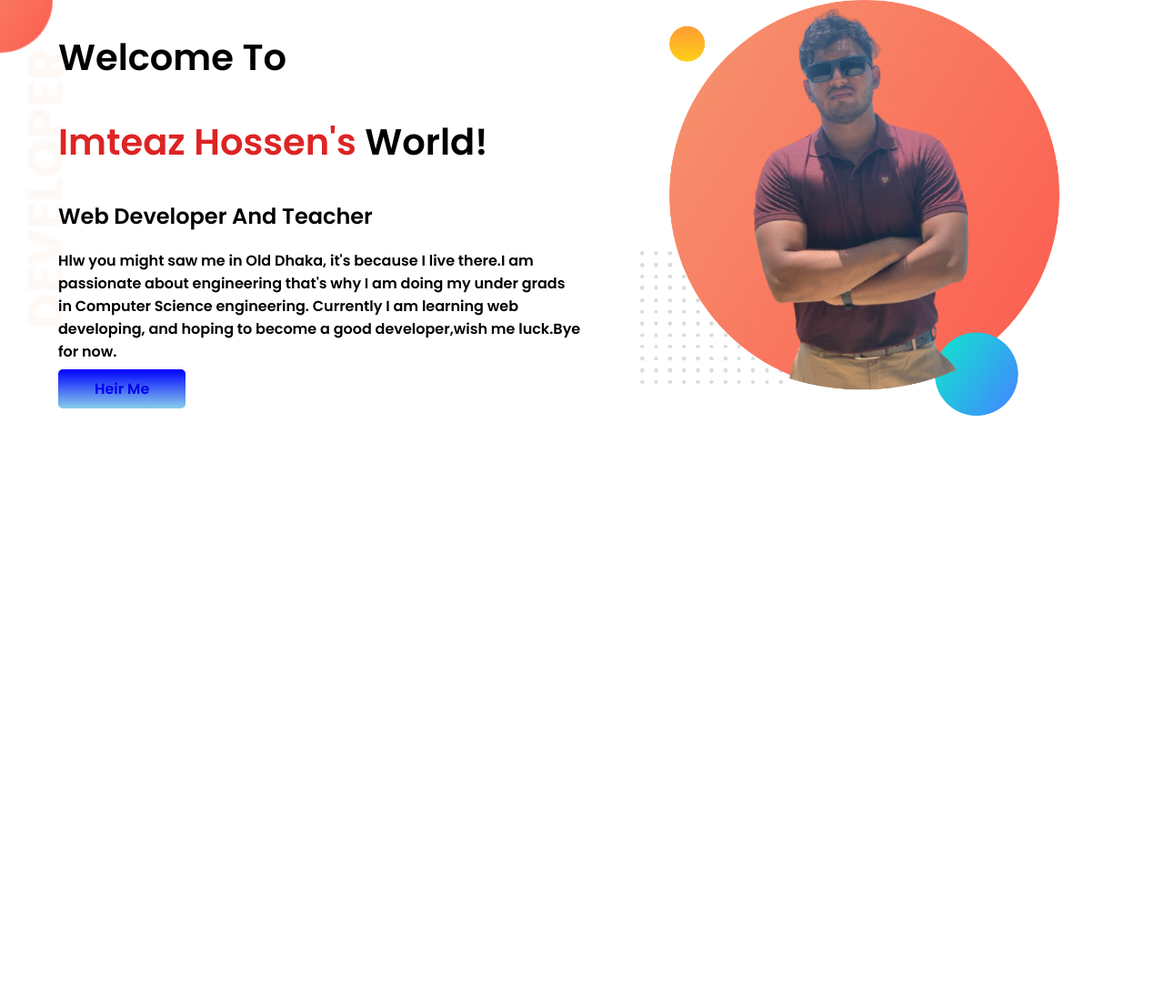
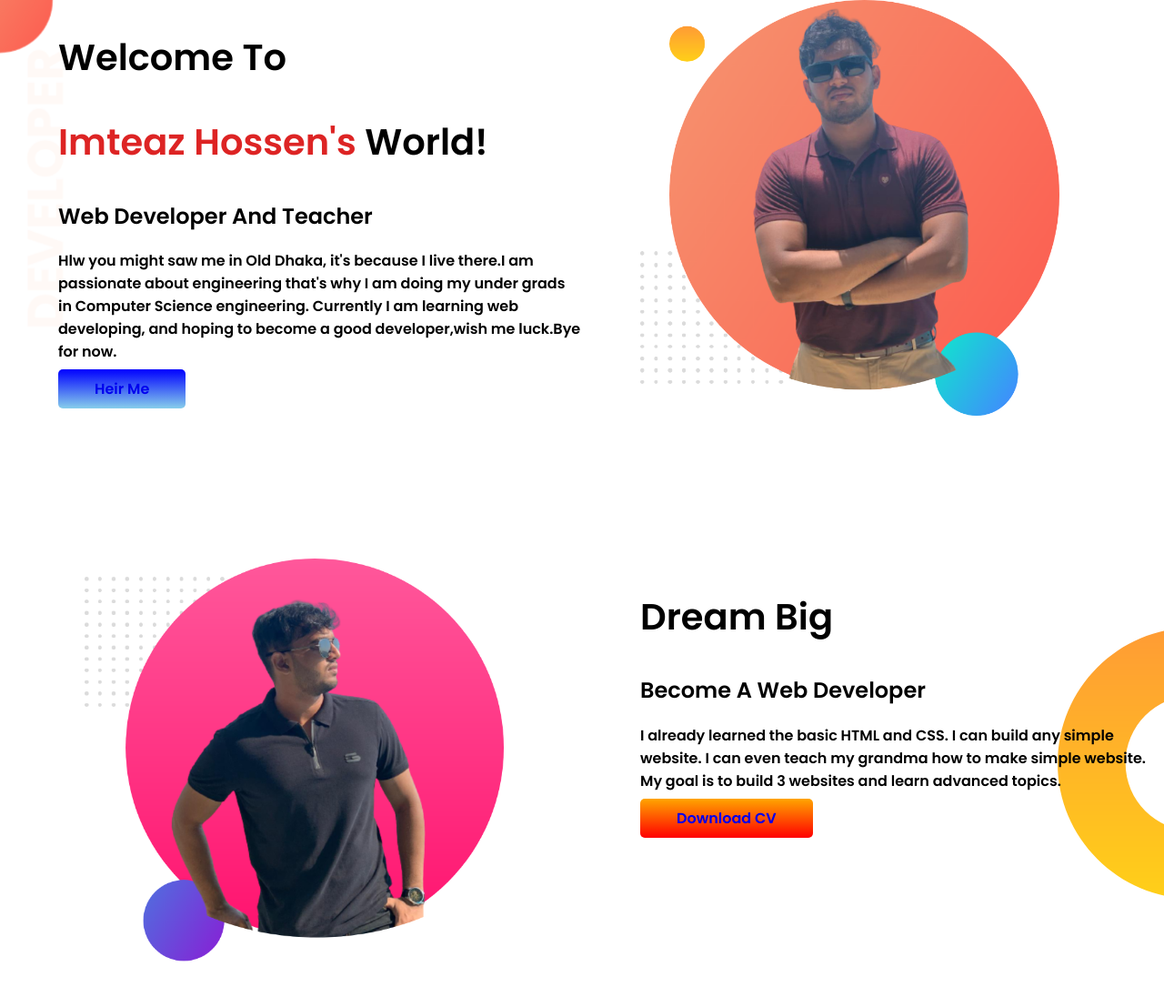
Before and after one commit to Imteazhossen/My-personal-portfolio, a plain HTML site: page index.html in a window 1280 px wide. Shown: the whole page at 91% size. Before the commit the page ends 800 px from the top, so only its background shows below. Drawn offline with Linux system fonts and the light colour scheme.

Commit message:
added section2

```diff
--- a/index.html
+++ b/index.html
@@ -21,6 +21,17 @@
     <img src="images/my-bg.png" alt="">
     </div>
     </Section>
+    <section class="two">
+        <div class="half-weidth">
+            <img class="half-weidth" src="images/my-bg2.png" alt="">
+        </div>
+        <div class="half-weidth">
+            <h1>Dream Big</h1>
+            <h2>Become A Web Developer</h2>
+            <p>I already learned the basic HTML and CSS. I can build any simple website. I can even teach my grandma how to make simple website. My goal is to build 3 websites and learn advanced topics.</p>
+            <a class="link-button2" href="https://www.facebook.com/Jade-Lifestyle-101256269074554">Download CV</a>
+        </div>
+    </section>
 </head>
 <body>
 
--- a/style.css
+++ b/style.css
@@ -11,6 +11,7 @@ margin: 0%;
 }
  section{
      display: flex;
+     margin-bottom: 150px;
  }
  .half-weidth{
      width: 50%;
@@ -24,9 +25,22 @@ margin: 0%;
      text-decoration: none;
      padding: 10px 40px;
      border-radius: 5px;
-     font font-weight: 900px;
+     font-weight: 900px;
  }
  .image-background{
      background-image: url(images/top-banner.png);
      background-repeat: no-repeat;
  }
+ .link-button2{
+    background-image: linear-gradient( orange ,red );
+    text-decoration: none;
+    padding: 10px 40px;
+    border-radius: 5px;
+    font-weight: 900px;
+ }
+ .two{
+     background-image: url(images/dream-bg.png);
+     background-repeat: no-repeat;
+     background-position: right;
+
+ }
```
